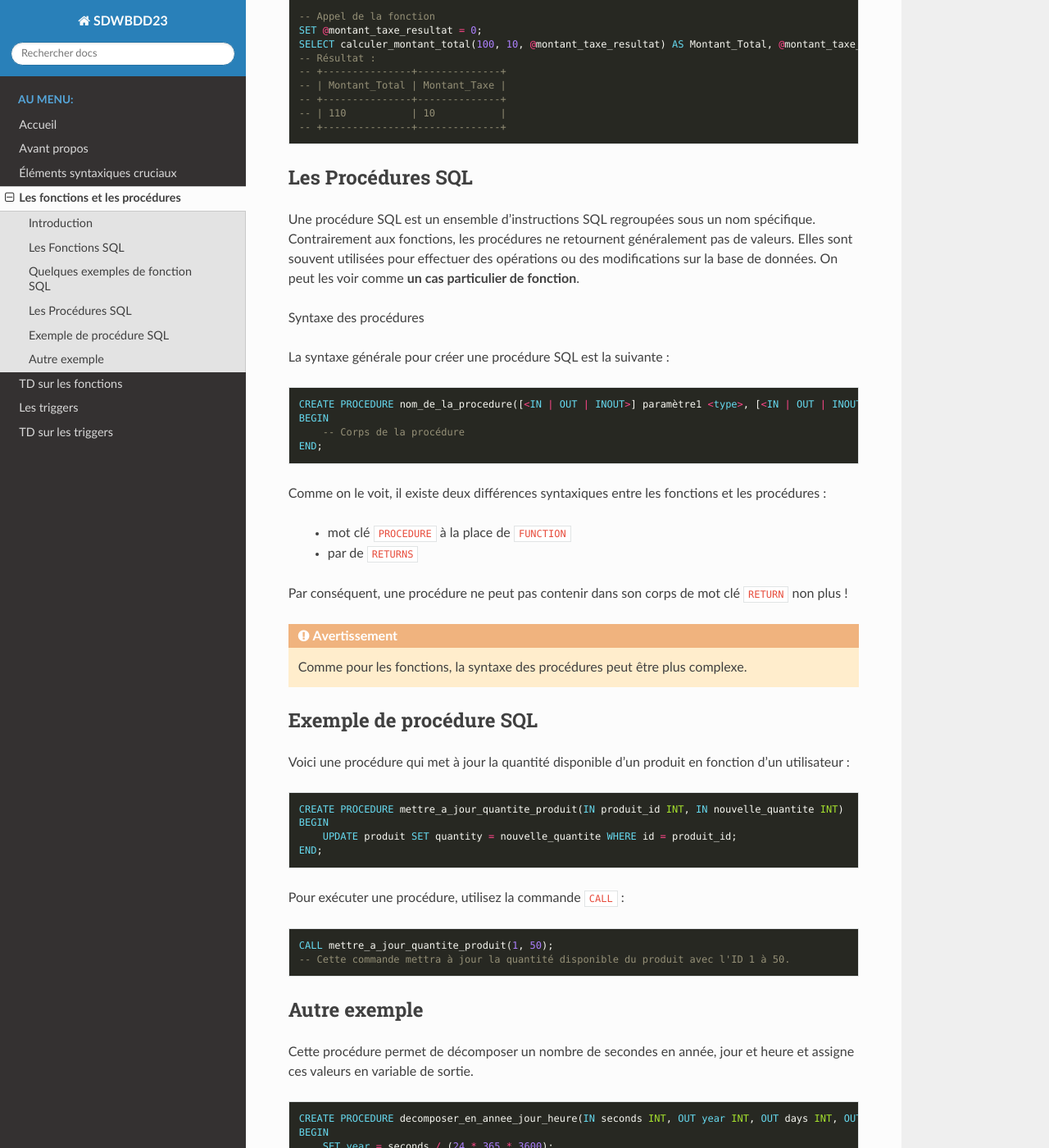
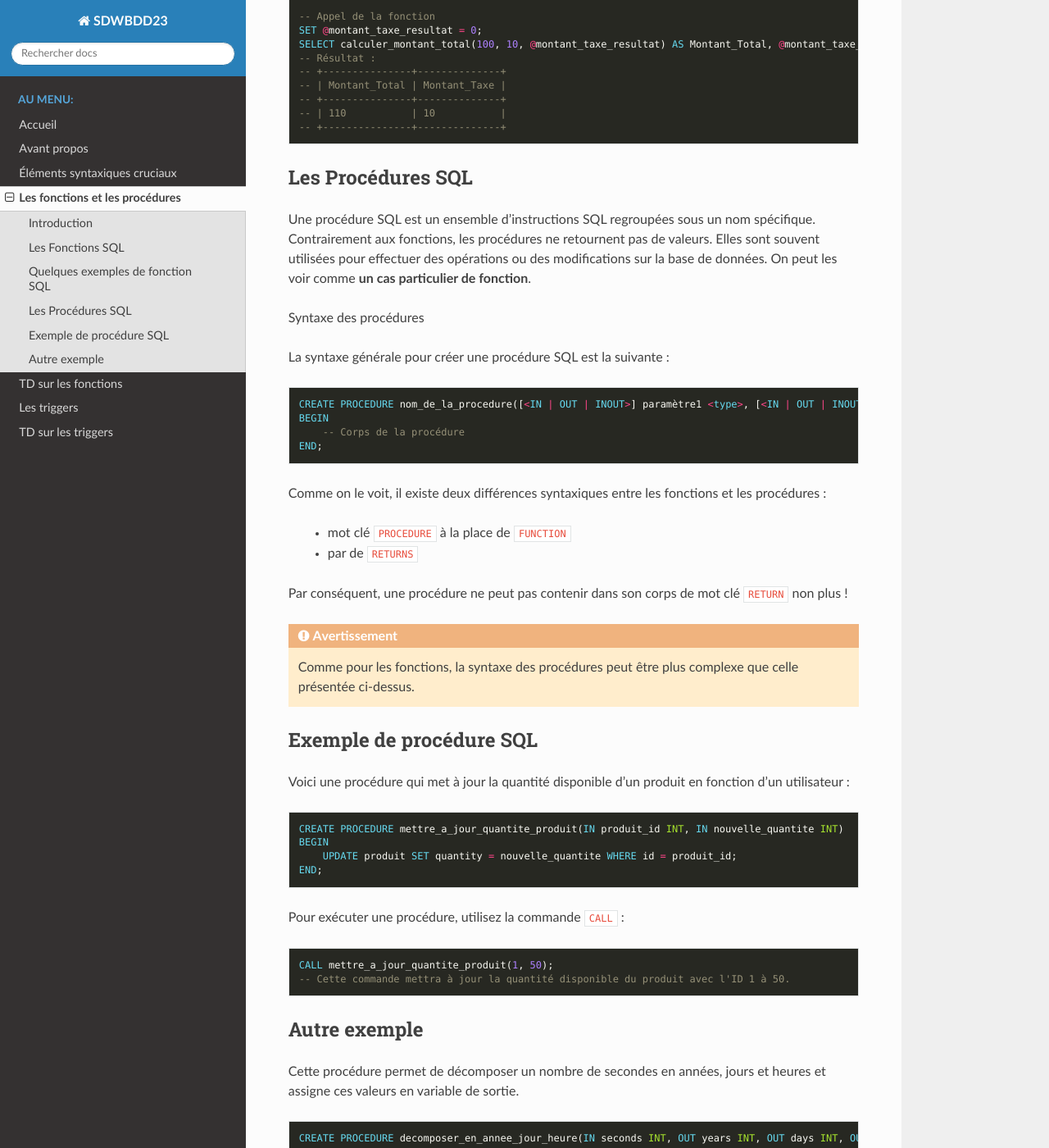
Before and after one commit to Cevantime/sql_avdanced, a Sphinx documentation site: the page built from docs/source/functions_and_procedures.rst, in a window 1280 px wide and 1400 px high, scrolled down 2029 px. Shown: the whole window at 82% size. Built offline with Sphinx 7.4.7 and the Read the Docs theme 2.0.0, drawn with Linux system fonts in a browser that asks for light colours; some of the changed text lies outside the part shown.

Commit message:
typo fixes

```diff
--- a/docs/source/functions_and_procedures.rst
+++ b/docs/source/functions_and_procedures.rst
@@ -28,7 +28,7 @@ où :
  * ``IN``, ``OUT``, ``INOUT`` précise si le paramètre est un paramètre d'entrée, de sortie ou les deux à la fois
 
 .. note::
-    Les paramètres d'entrée ``IN`` sont présents pour être lus mais pas pour être modifiés/réassignés dans la fonction
+    Les paramètres d'entrée ``IN`` sont présents pour être lus mais pas pour être modifiés/réassignés dans la fonction.
     Les paramètres de sortie ``OUT`` sont conçus pour être modifiés/réassignés mais pas pour être lus. Leur nouvelle valeur peut être réutilisée dans le reste du programme.
     Les paramètres ``INOUT`` combine les deux spécificités. On peut les voir comme de pures _références_.
 
@@ -99,7 +99,7 @@ Cette fonction peut s'utiliser comme ceci:
 Les Procédures SQL
 ------------------
 
-Une procédure SQL est un ensemble d'instructions SQL regroupées sous un nom spécifique. Contrairement aux fonctions, les procédures ne retournent généralement pas de valeurs. Elles sont souvent utilisées pour effectuer des opérations ou des modifications sur la base de données. On peut les voir comme **un cas particulier de fonction**.
+Une procédure SQL est un ensemble d'instructions SQL regroupées sous un nom spécifique. Contrairement aux fonctions, les procédures ne retournent pas de valeurs. Elles sont souvent utilisées pour effectuer des opérations ou des modifications sur la base de données. On peut les voir comme **un cas particulier de fonction**.
 
 Syntaxe des procédures
 
@@ -121,7 +121,7 @@ Comme on le voit, il existe deux différences syntaxiques entre les fonctions et
 Par conséquent, une procédure ne peut pas contenir dans son corps de mot clé ``RETURN`` non plus !
 
 .. warning::
-    Comme pour les fonctions, la syntaxe des procédures peut être plus complexe.
+    Comme pour les fonctions, la syntaxe des procédures peut être plus complexe que celle présentée ci-dessus.
 
 Exemple de procédure SQL
 ------------------------
@@ -147,11 +147,11 @@ Pour exécuter une procédure, utilisez la commande ``CALL`` :
 Autre exemple
 -------------
 
-Cette procédure permet de décomposer un nombre de secondes en année, jour et heure et assigne ces valeurs en variable de sortie.
+Cette procédure permet de décomposer un nombre de secondes en années, jours et heures et assigne ces valeurs en variable de sortie.
 
 .. code-block:: SQL
 
-    CREATE PROCEDURE decomposer_en_annee_jour_heure(IN seconds INT, OUT year INT, OUT days INT, OUT hours INT)
+    CREATE PROCEDURE decomposer_en_annee_jour_heure(IN seconds INT, OUT years INT, OUT days INT, OUT hours INT)
     BEGIN
         SET year = seconds / (24 * 365 * 3600);
         SET days = (seconds % (24 * 365 * 3600)) / (24 * 3600);
```
